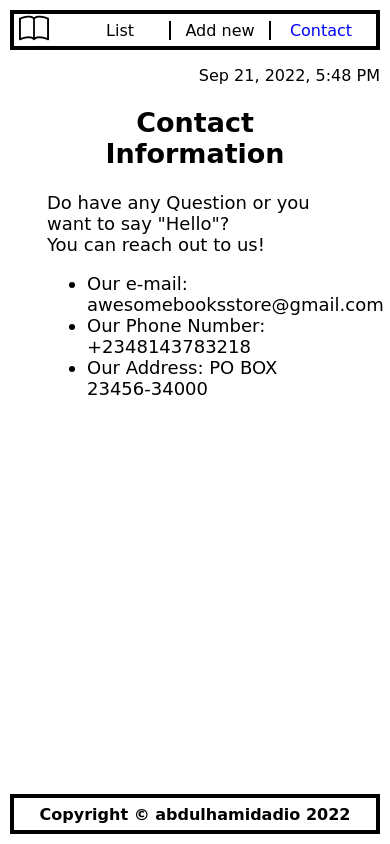
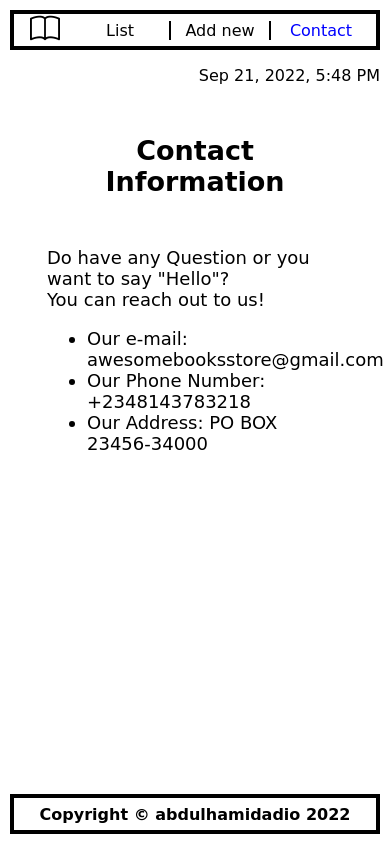
Before and after one commit to abdulhamiid/awesome-books-es6-modules, a website with bundled scripts: page index.html in a window 390 px wide. Both pictures are taken after a click on the link "Contact". Built offline with nearby package versions, Linux system fonts and the light colour scheme.

Commit message:
Fix markup layout

```diff
--- a/index.css
+++ b/index.css
@@ -148,6 +148,10 @@ footer {
 }
 
 /* navbar */
+#logo {
+  font-size: 25px;
+  color: #000;
+}
 #nav-list {
   align-items: center;
 }
@@ -167,7 +171,7 @@ nav a {
   text-decoration: none;
 }
 
-nav i {
+.bi-book {
   display: none;
 }
 
@@ -182,8 +186,8 @@ nav i {
     display: none;
   }
 
-  nav h2 {
-    display: none;
+  .bi-book {
+    display: block;
   }
 
   #form {
--- a/index.html
+++ b/index.html
@@ -13,8 +13,14 @@
 
     <!-- navbar -->
     <nav id="navbar" class="flex">
-      <h1 id="logo">Awesome Books</h1>
-      <i class="bi bi-book"></i>
+      <header>
+        <a href="#" data-switcher data-tab="1" id="logo">Awesome Books</a>
+      </header>
+
+      <!-- bookstore logo in mobile view -->
+      <i class="bi bi-book" data-switcher data-tab="1" ></i>
+
+      <!-- navbar links -->
       <ul id="nav-list" class="flex">
         <li class="tab is-Active"><a href="#"  data-switcher data-tab="1">List</a></li>
         <li class="tab "><a href="#" data-switcher data-tab="2">Add new</a></li>
@@ -36,7 +42,7 @@
 
       <!-- second-page -->
       <section class="form-data page" data-page="2">
-        <h1>Add a New Book</h1>
+        <h2>Add a New Book</h2>
         <form action="#" id="form" class="flex-column">
           <input type="text" placeholder="Title" id="title">
           <input type="text" placeholder="Author" id="author">
@@ -46,7 +52,7 @@
 
       <!-- third page -->
       <section id="contact-info" class="form-data page" data-page="3">
-        <h1>Contact Information</h1>
+        <h2>Contact Information</h2>
         <p>Do have any Question or you want to say "Hello"?<br>You can reach out to us!</p>
         <ul>
           <li>Our e-mail: awesomebooksstore@gmail.com</li>
```
